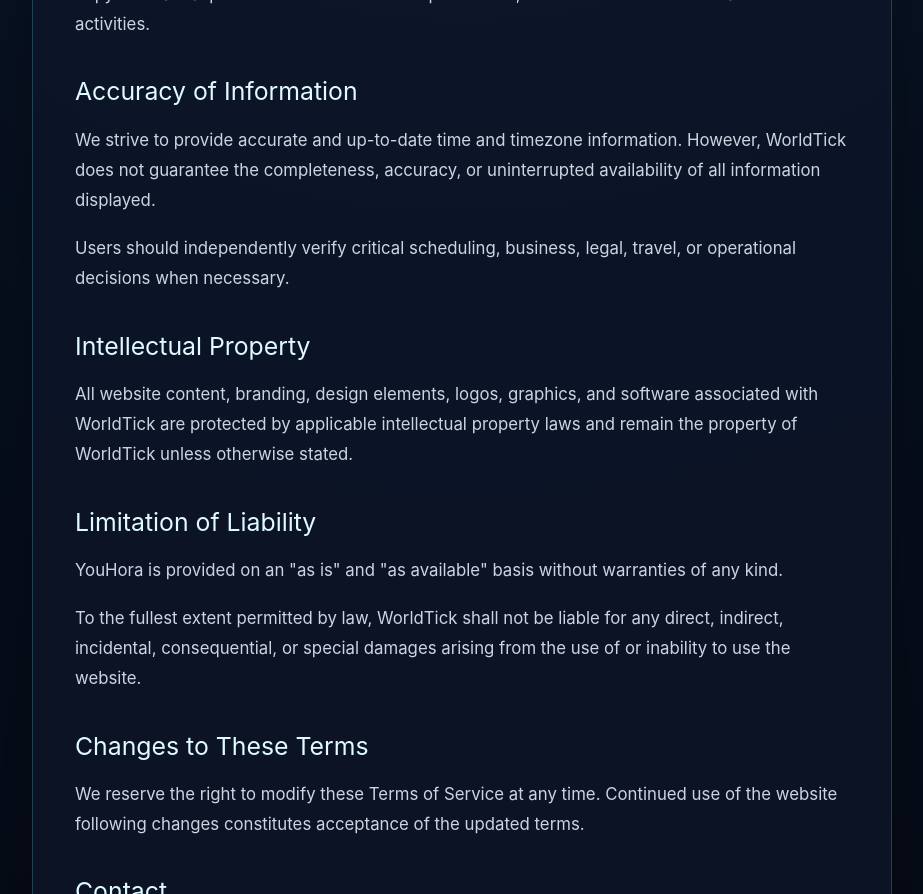
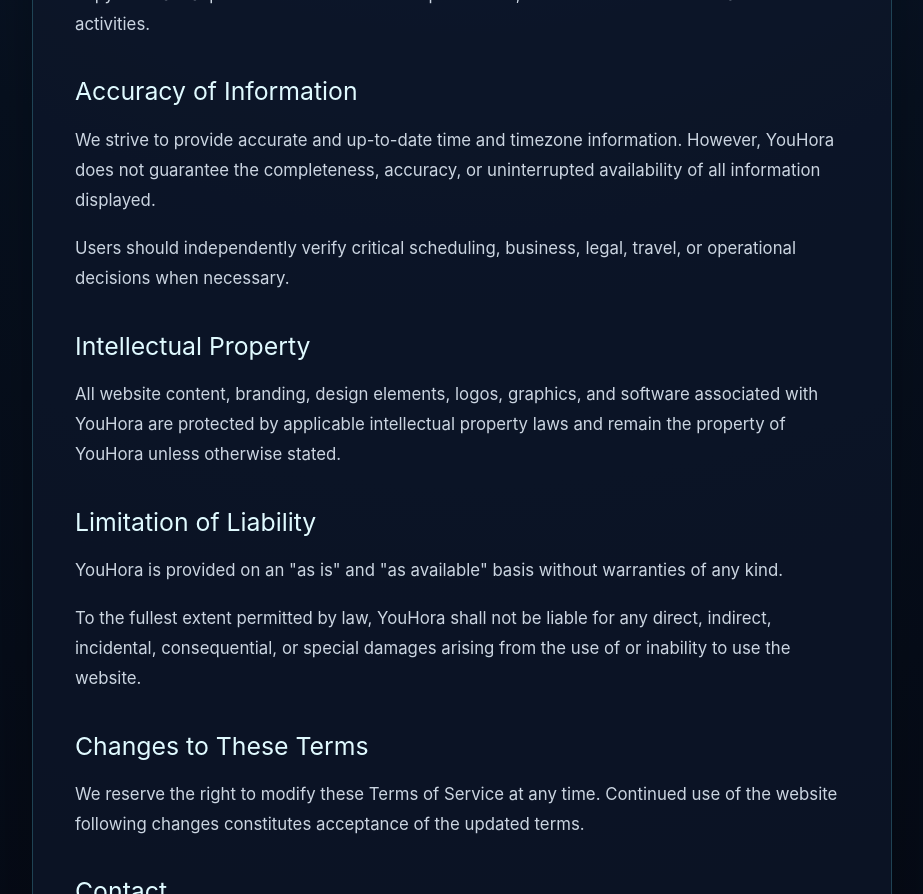
Before and after one commit to imranjp-hash/worldtick, a React (Vite) app: page /terms in a window 1280 px wide. Shown: the part 720-1614 px from the top of the page, without its empty margins (178-1101 px from the left). Built offline with nearby package versions, Linux system fonts and the light colour scheme.

Commit message:
fix(release): resolve production QA findings

```diff
--- a/src/components/Header.jsx
+++ b/src/components/Header.jsx
@@ -1,4 +1,5 @@
 import { useState } from 'react';
+import { createPortal } from 'react-dom';
 import { Link, useLocation } from 'react-router-dom';
 import { Menu, X } from 'lucide-react';
 import { motion, AnimatePresence } from 'framer-motion';
@@ -88,23 +89,34 @@
 
         </div>
 
-        <AnimatePresence>
-  {menuOpen && (
-    <>
-      <motion.div
+        {createPortal(
+          <AnimatePresence>
+            {menuOpen && (
+      <motion.button
+        key="mobile-drawer-backdrop"
+        type="button"
         initial={{ opacity: 0 }}
         animate={{ opacity: 0.45 }}
         exit={{ opacity: 0 }}
         transition={{ duration: 0.2 }}
         onClick={() => setMenuOpen(false)}
+        aria-label="Close navigation menu"
         style={{
           position: "fixed",
           inset: 0,
           background: "black",
+          border: 0,
+          padding: 0,
           zIndex: 40,
         }}
       />
+            )}
+          </AnimatePresence>,
+          document.body,
+        )}
 
+        <AnimatePresence>
+  {menuOpen && (
       <motion.div
         initial={{ x: "-100%" }}
         animate={{ x: 0 }}
@@ -154,7 +166,6 @@
           ))}
         </div>
       </motion.div>
-    </>
   )}
 </AnimatePresence>
       </div>
--- a/src/pages/TermsPage.jsx
+++ b/src/pages/TermsPage.jsx
@@ -34,7 +34,7 @@
 
         <p style={styles.text}>
           We strive to provide accurate and up-to-date time and timezone
-          information. However, WorldTick does not guarantee the completeness,
+          information. However, {siteConfig.publicSiteName} does not guarantee the completeness,
           accuracy, or uninterrupted availability of all information displayed.
         </p>
 
@@ -47,8 +47,8 @@
 
         <p style={styles.text}>
           All website content, branding, design elements, logos, graphics, and
-          software associated with WorldTick are protected by applicable
-          intellectual property laws and remain the property of WorldTick unless
+          software associated with {siteConfig.publicSiteName} are protected by applicable
+          intellectual property laws and remain the property of {siteConfig.organizationName} unless
           otherwise stated.
         </p>
 
@@ -60,7 +60,7 @@
         </p>
 
         <p style={styles.text}>
-          To the fullest extent permitted by law, WorldTick shall not be liable
+          To the fullest extent permitted by law, {siteConfig.organizationName} shall not be liable
           for any direct, indirect, incidental, consequential, or special damages
           arising from the use of or inability to use the website.
         </p>
```
Also changed, not shown: src/assets/brand/youhora-logo.png.
